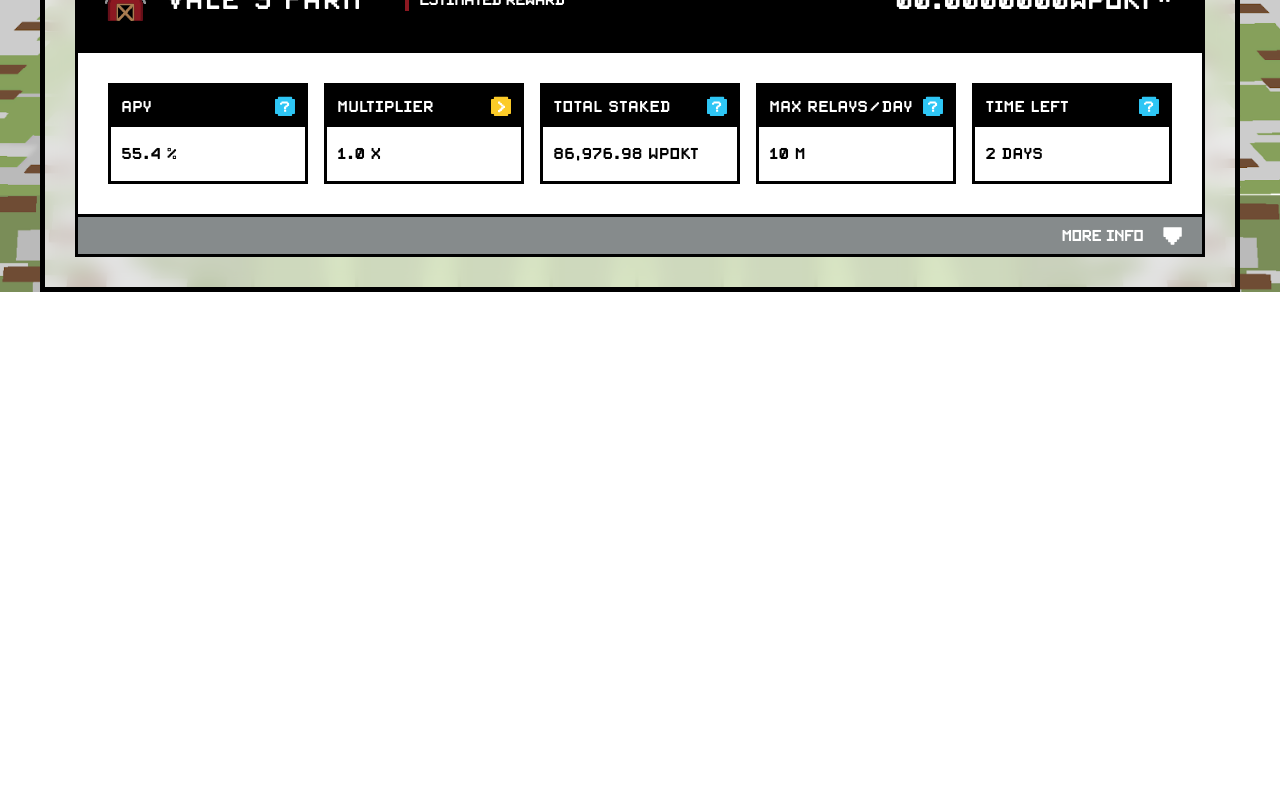
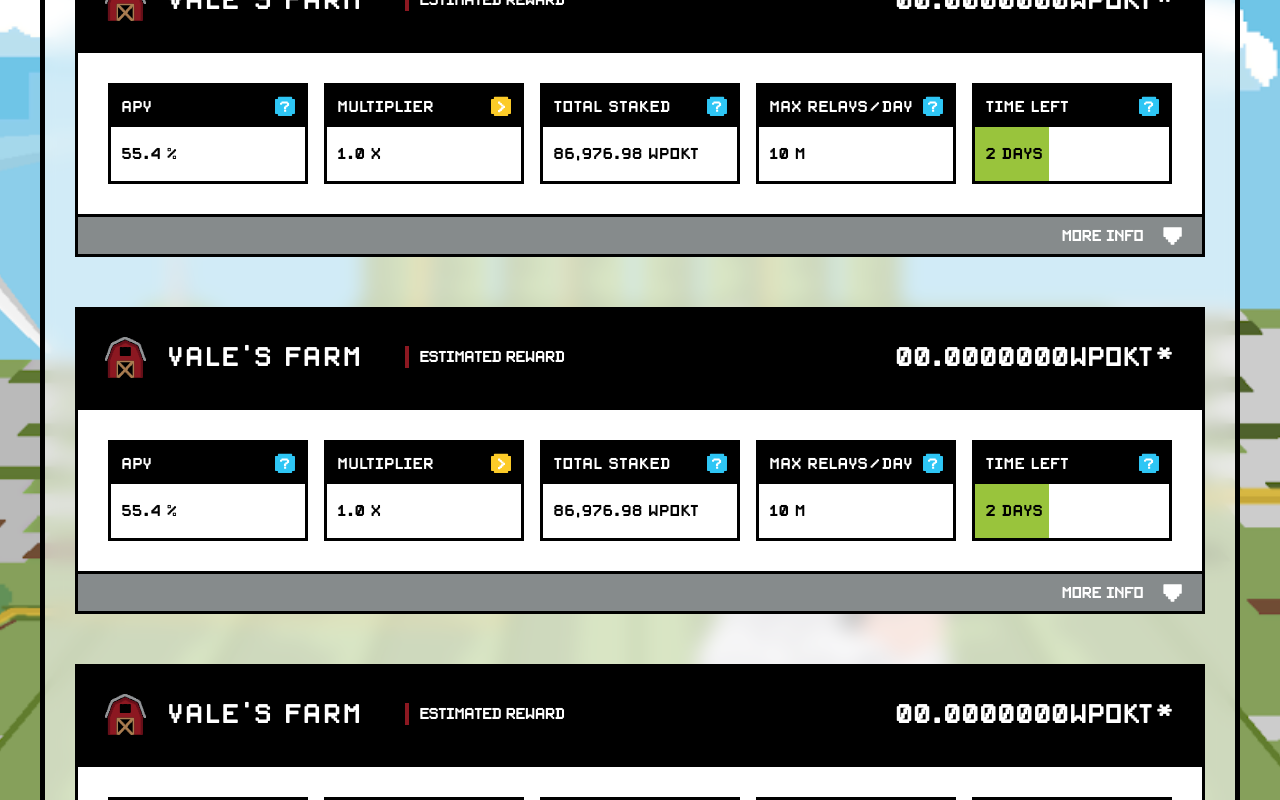
Before and after one commit to pokt-foundation/wpokt-app, a React (Create React App) app: page / in a window 1280 px wide. Shown: the part 540-1340 px from the top of the page. Before the commit the page ends 832 px from the top, so only its background shows below. Built offline with nearby package versions, Linux system fonts and the light colour scheme.

Commit message:
Finish adding stats

```diff
--- a/src/components/theme.ts
+++ b/src/components/theme.ts
@@ -1,4 +1,5 @@
 export const colors = {
+    green: '#99C43C',
     grey: '#868B8C',
     red: '#8C1821',
     yellow: '#F3B12E',
--- a/src/views/Deposit/components/InfoCard/components/SmallInfoCard.tsx
+++ b/src/views/Deposit/components/InfoCard/components/SmallInfoCard.tsx
@@ -13,12 +13,14 @@ import { ReactComponent as QuestionMarkSvg } from 'assets/icons/question_mark.sv
 
 interface ISmallInfoCard {
     statContent: string;
+    statFill?: number;
     statTitle: string;
     statType: 'question' | 'multiplier';
 }
 
 export const SmallInfoCard: React.FC<ISmallInfoCard> = ({
     statContent,
+    statFill,
     statTitle,
     statType
 }) => {
@@ -29,6 +31,7 @@ export const SmallInfoCard: React.FC<ISmallInfoCard> = ({
                 {statType === 'question' ? <QuestionMarkSvg /> :<MultiplierSvg /> }
             </StyledSmallInfoCardHeader>
             <StyledSmallInfoCardContent>
+                <StyledInfoCardContentFill fill={statFill ? statFill : 0} />
                 <StyledStatText color={'#000'}>{statContent}</StyledStatText>
             </StyledSmallInfoCardContent>
         </StyledSmallInfoCard>
@@ -62,9 +65,27 @@ const StyledSmallInfoCard = styled.div`
 
 const StyledSmallInfoCardContent = styled.div`
     padding: 1.5rem 1rem;
+    position: relative;
 
     ${media.xs`
         padding: 2rem 1rem;
+    `}
+`;
+
+interface IStyledInfoCardContentFill {
+    fill: number;
+}
+
+const StyledInfoCardContentFill = styled.div<IStyledInfoCardContentFill>`
+    position: absolute;
+    width: 0%;
+    height: 100%;
+    background: ${colors.green};
+    top: 0;
+    left: 0;
+
+    ${props => props.fill > 0 && css`
+        width: ${props.fill}%;
     `}
 `;
 
@@ -89,6 +110,7 @@ interface ITypograhpy {
 export const StyledStatText = styled.p<ITypograhpy>`
     font-family: PixelSplitter;
     font-size: 9px;
+    position: relative;
 
     ${media.xs`
         font-size: 14px;
--- a/src/views/Deposit/components/InfoCard/components/index.ts
+++ b/src/views/Deposit/components/InfoCard/components/index.ts
@@ -109,7 +109,7 @@ export const StyledMoreInfoContainer = styled.div`
     border: 3px solid #000000;
     border-top: none;
     display: flex;
-    height: 4rem;
+    height: 3.5rem;
     justify-content: flex-end;
     padding-right: 2rem;
     width: 100%;
@@ -123,6 +123,10 @@ export const StyledMoreInfoContainer = styled.div`
             }
         }
     }
+
+    ${media.xs`
+        height: 4rem;
+    `}
 `;
 
 export const StyledRewardText = styled.p`
@@ -142,11 +146,23 @@ export const StyledRewardText = styled.p`
 
 export const StyledSelectorContainer = styled.div`
     fill: ${colors.white};
-    height: 1.8rem;
-    margin-left: 2rem;
+    height: 1.2rem;
+    margin-left: 1.5rem;
     transform: rotate(90deg);
     transition: all .3s ease;
-    width: 1.8rem;
+    width: 1.2rem;
+
+    ${media.xs`
+        height: 1.5rem;
+        margin-left: 1.5rem;
+        width: 1.5rem;
+    `}
+
+    ${media.md`
+        height: 1.8rem;
+        margin-left: 2rem;
+        width: 1.8rem;
+    `}
 `;
 
 export const StyledSmallInfoCardsContainer = styled.div`
--- a/src/views/Deposit/components/InfoCard/index.tsx
+++ b/src/views/Deposit/components/InfoCard/index.tsx
@@ -47,7 +47,7 @@ export const InfoCard: React.FC = () => {
                 <SmallInfoCard statType={'multiplier'} statTitle={'Multiplier'} statContent={'1.0 X'} />
                 <SmallInfoCard statType={'question'} statTitle={'TOTAL STAKED'} statContent={'86,976.98 wpokt'} />
                 <SmallInfoCard statType={'question'} statTitle={'MAX RELAYS/DAY'} statContent={'10 M '} />
-                <SmallInfoCard statType={'question'} statTitle={'time left'} statContent={'2 days'} />
+                <SmallInfoCard statType={'question'} statTitle={'time left'} statContent={'2 days'} statFill={38} />
                 <SmallInfoCardExtraLinks />
             </StyledSmallInfoCardsContainer>
             <StyledMoreInfoContainer>
--- a/src/views/Deposit/index.tsx
+++ b/src/views/Deposit/index.tsx
@@ -45,9 +45,19 @@ const Deposit: React.FC = () => {
                     {actionType === 'deposit' && <EnterAmount />}
                 </InnerCardContainer>
                 <InnerCardContainer>
-                    {actionType === 'deposit' && <InfoCard />}
+                    {actionType === 'deposit' && (
+                        <>
+                            <InfoCard />
+                            <Spacer size={'md'} />
+                            <InfoCard />
+                            <Spacer size={'md'} />
+                            <InfoCard />
+                        </>
+                    )
+                }
                 </InnerCardContainer>
             </Card>
+            <Spacer size={'lg'} />
         </>
     )
 }
```
